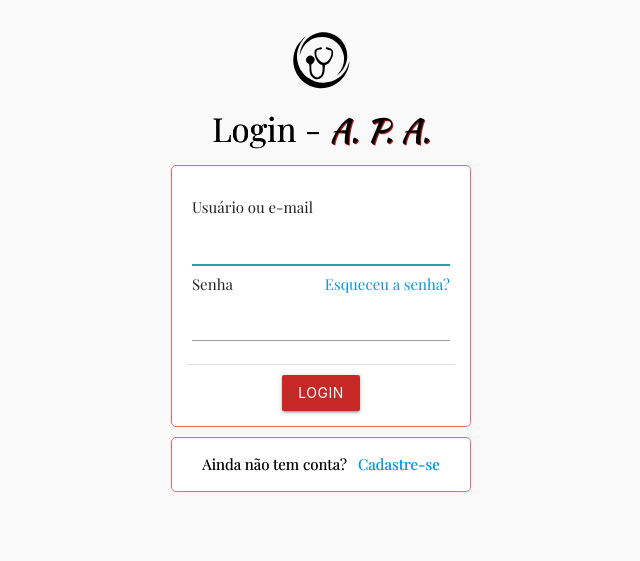
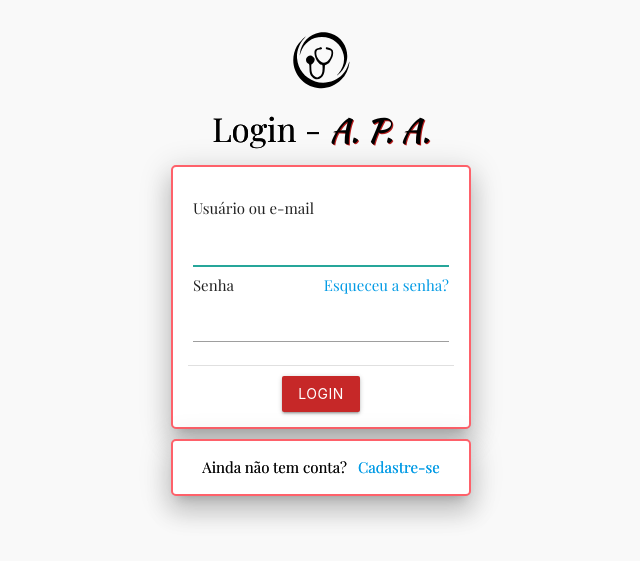
Before and after one commit to lbourbon/apa_python, a Django app: page /login/ in a window 1280 px wide. Shown: the top 561 px of the page, without its empty margins (319-959 px from the left). Run offline with Django 3.2, Linux system fonts and the light colour scheme.

Commit message:
AddLogin2

```diff
--- a/templates/registration/login.html
+++ b/templates/registration/login.html
@@ -22,7 +22,7 @@
     font-size:  2.2em;
 }
 .caixa{
-    border: 1px solid rgb(254, 97, 106);
+    border: 2px solid rgb(254, 97, 106);
     border-radius: 5px;
     margin-top: 10px;
     padding: 15px;
@@ -39,7 +39,7 @@ input[type=submit] {margin-top: 10px;}
             <a href="{% url 'home' %}" class="brand-logo" id="div-logo"><i class="material-icons">
                 <img src="../static/logo.svg" id="logo" alt="logo"></i><br>
                 <span class="textonormal">Login - </span>A. P. A.</a>
-            <div class="mycenter caixa">
+            <div class="mycenter caixa z-depth-4">
                 {% if form.errors %}
                 <p>Your username and password didn't match. Please try again.</p>
                 {% endif %}
@@ -69,7 +69,7 @@ input[type=submit] {margin-top: 10px;}
                     <input type="hidden" name="next" value="{{ next }}">
                 </form>
             </div>
-            <div class="mycenter caixa">
+            <div class="mycenter caixa z-depth-4">
                 <div class="textonormal">Ainda não tem conta? &nbsp<a href="{ url 'cadastro' %}"> Cadastre-se</a></div>
 
             </div>
```
